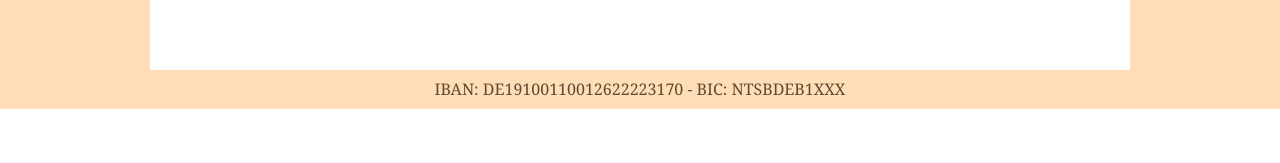
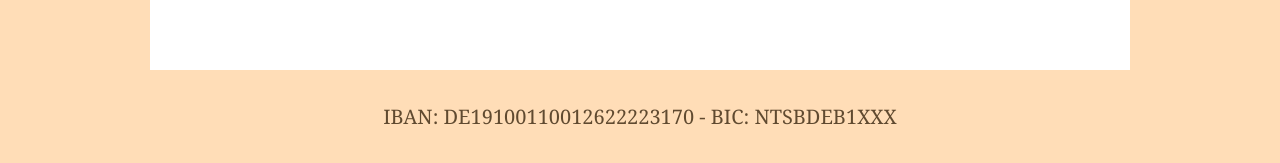
Before and after one commit to pepicrft/bodamariajoseypedro, a Gatsby site: page / in a window 1280 px wide. Shown: the part 1890-2053 px from the top of the page. Before the commit the page ends 1999 px from the top, so only its background shows below. Built offline with nearby package versions, Linux system fonts and the light colour scheme; Gatsby itself is replaced by a stand-in of ours.

Commit message:
Make IBAN bigger

```diff
--- a/src/components/layout.js
+++ b/src/components/layout.js
@@ -33,8 +33,8 @@ const Layout = ({ children }) => {
         {children}
       </StyledMain>
       <StyledAccount
-        fontSize={2}
-        p={2}
+        fontSize={3}
+        p={4}
         bg={["white", "#ffddb7"]}
         color="#604a30"
       >
```
Also changed, not shown: 1 other file.
